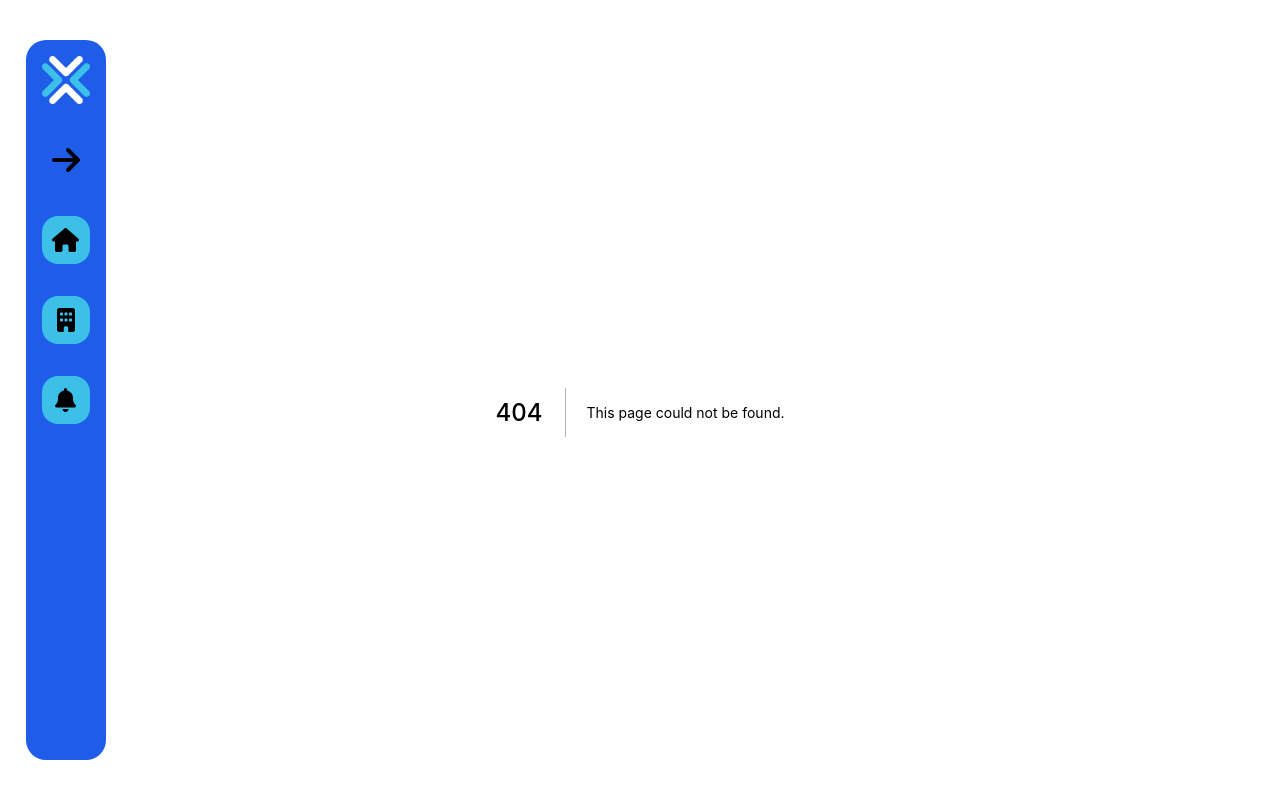
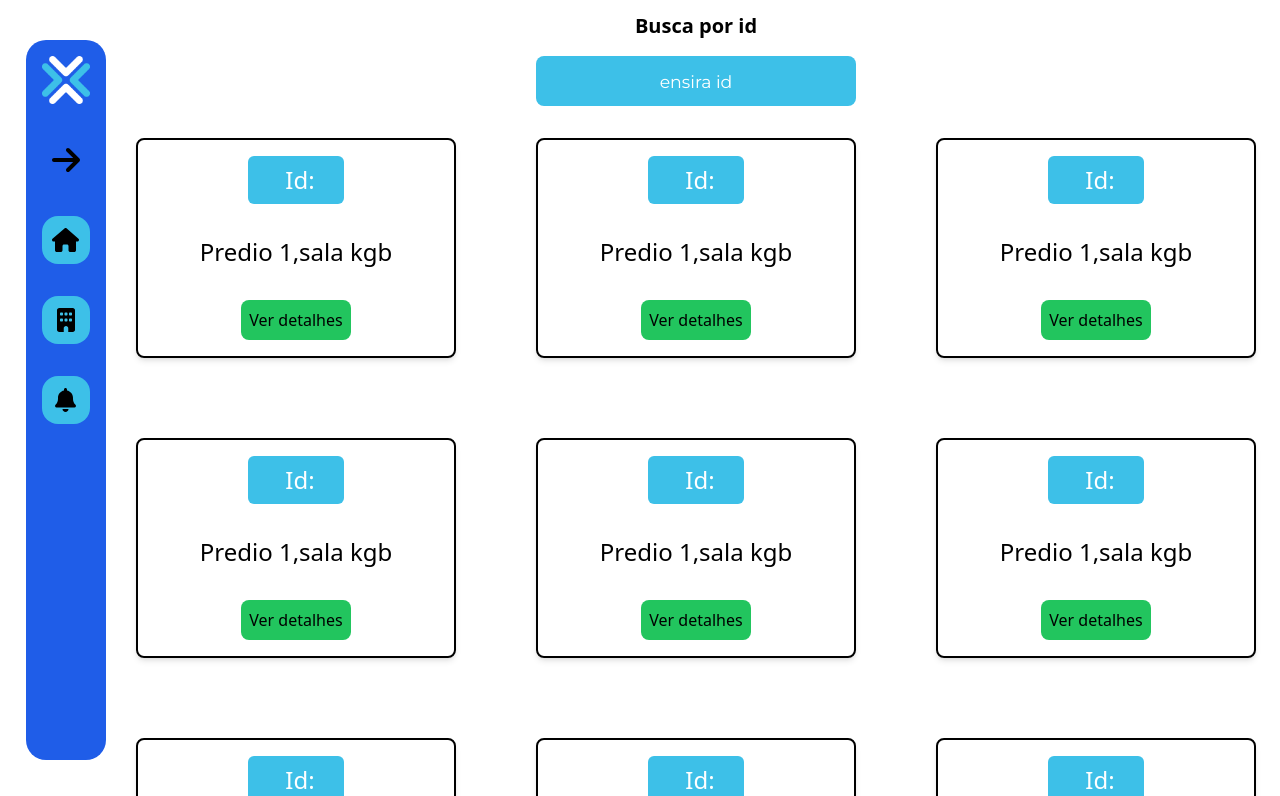
Before and after one commit to 2022M4T1-Inteli/IPTRACKER, a Next.js app in the folder src/frontend/: page /buscaId in a window 1280 px wide. Before the commit this address had no page. Shown: the top 796 px of the page. Built offline with nearby package versions, Linux system fonts and the light colour scheme.

Commit message:
Criação de busca de equipamento por id
Pagina de busca por id de equipamentos no front ainda não é acessível pelo usuário

```diff
--- /dev/null
+++ b/src/frontend/components/buscaId/Card.jsx
@@ -0,0 +1,41 @@
+import Link from 'next/link';
+import { useState } from 'react';
+
+function Card({ mock }) {
+  const [view, setView] = useState(false);
+  const [numberD, setNumberD] = useState(0);
+  const [quandi, setQuanti] = useState(0);
+
+  return (
+    <div className="flex justify-center">
+      <div className="grid  lg:grid-cols-3 lg:gap-20 md:grid-cols-1 justify-items-center lg:w-100 md:w-90 lg:pl-28">
+        {mock.map(element => (
+          <div className="flex flex-col rounded-lg border-2 border-black w-80 shadow-md lg:mb-0 mb-4 items-center">
+            <div className="flex  m-4 rounded-md bg-ipt w-24 p-2 text-white items-center justify-center">
+              <p className="ml-2 text-2xl ">Id: {element.number}</p>
+            </div>
+
+            <div className="flex gap-2 text-2xl items-center justify-center m-4">
+              <h1>Predio 1,sala kgb</h1>
+            </div>
+
+            <div className="text-2xl text-center">
+              <p>
+              </p>
+            </div>
+
+            <div className="flex justify-center">
+              <Link href="/salas">
+                <button className="bg-green-500 hover:scale-125 duration-200 rounded-lg mt-4  mb-4 p-2 hover:bg-green-400">
+                  Ver detalhes
+                </button>
+              </Link>
+            </div>
+          </div>
+        ))}
+      </div>
+    </div>
+  );
+}
+
+export default Card;
--- /dev/null
+++ b/src/frontend/components/buscaId/mock.js
@@ -0,0 +1,64 @@
+const mock = [
+  {
+    id: '1',
+    nome: 'template1',
+    sala: 5,
+    predio: 1
+  },
+  {
+    id: '2',
+    nome: 'template2',
+    sala: 10,
+    predio: 1
+  },
+  {
+    id: '3',
+    nome: 'template3',
+    sala: 3,
+    predio: 2
+  },
+  {
+    id: '4',
+    nome: 'template4',
+    sala: 7,
+    predio: 2
+  },
+  {
+    id: '5',
+    nome: 'template5',
+    sala: 6,
+    predio: 3
+  },
+  {
+    id: '6',
+    nome: 'template6',
+    sala: 9,
+    predio: 4
+  },
+  {
+    id: '7',
+    nome: 'template7',
+    sala: 2,
+    predio: 5
+  },
+  {
+    id: '8',
+    nome: 'template8',
+    sala: 3,
+    predio: 6
+  },
+  {
+    id: '9',
+    nome: 'template9',
+    sala: 18,
+    predio: 7
+  },
+  {
+    id: '10',
+    nome: 'template10',
+    sala: 0,
+    predio: 8
+  }
+];
+
+export default mock;
--- /dev/null
+++ b/src/frontend/pages/buscaId.jsx
@@ -0,0 +1,44 @@
+import Cards from '../components/buscaId/Card';
+import styles from '../styles/Predios.module.css';
+import { useState } from 'react';
+import mock from '../components/buscaId/mock';
+import { useEffect } from 'react';
+
+function BuscaId() {
+  const [text, setText] = useState('');
+  const [mocks, setMocks] = useState(mock);
+  const [filterMock, setFilterMock] = useState(mock);
+
+  const handleOnChange = event => {
+    let inputValue = event.target.value;
+
+    if (inputValue) {
+      setText(inputValue);
+
+      setMocks(mocks.filter(e => e.id.includes(inputValue)));
+    } else {
+      setText('');
+      setMocks(mock);
+    }
+  };
+
+  return (
+    <div className="">
+      <div className="flex justify-center text-center ml-28">
+        <h1 className="text-xl bold font-black">Busca por id</h1>
+      </div>
+
+      <div className="flex justify-center">
+        <input
+          type="text"
+          className={styles.input}
+          placeholder="ensira id"
+          value={text}
+          onChange={handleOnChange}
+        />
+      </div>
+      <Cards mock={mocks} />
+    </div>
+  );
+}
+export default BuscaId;
--- a/src/frontend/pages/predios.jsx
+++ b/src/frontend/pages/predios.jsx
@@ -4,7 +4,7 @@ import styles from '../styles/Predios.module.css'
 
 function Predios() {
     return (
-        <div className="text-center " >
+        <div className="text-center justify-center " >
             <h1 className="Montserrat font-bold text-2xl text-black lg:pl-28">Prédios</h1>
             <input type="text" className={styles.input}   placeholder="Digite o número do prédio" />
             <div>
--- a/src/frontend/styles/Predios.module.css
+++ b/src/frontend/styles/Predios.module.css
@@ -5,7 +5,7 @@
     background-color: #3dc0e8;
     /*#1f92e8*/
     border-radius: 8px;
-    padding-left: 45px;
+
     margin-top: 1rem;
     margin-bottom: 2rem;
     font-family: 'Montserrat', sans-serif;
@@ -13,6 +13,7 @@
     outline: 0;
     font-size: 13pt;
     margin-left: 7rem;
+    text-align:center
   }
 
   .input::placeholder {
```
